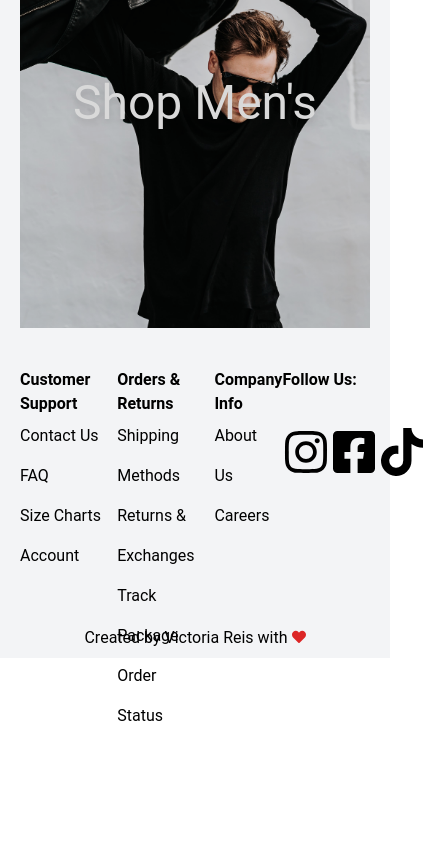
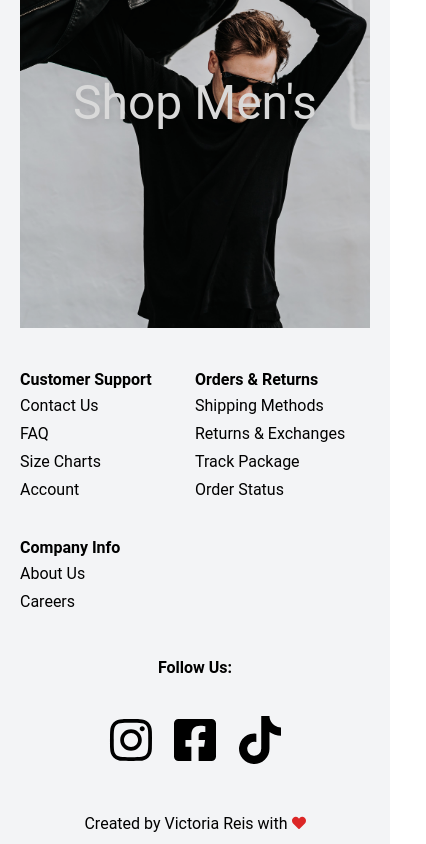
Before and after one commit to victoria-reis/e-commerce, a React (Create React App) app: page / in a window 390 px wide. Shown: the part 906-1750 px from the top of the page, 426 px wide, since content can reach past the window. Before the commit the page ends 1642 px from the top, so only its background shows below. Built offline with nearby package versions, Linux system fonts and the light colour scheme; no server answers.

Commit message:
made footer styles responsive

```diff
--- a/src/components/Footer.js
+++ b/src/components/Footer.js
@@ -10,10 +10,10 @@ import {
 const Footer = () => {
 	return (
 		<>
-			<section className="flex h-[250px] justify-between mt-10">
-				<div className="w-1/4">
+			<section className="mt-10 grid grid-cols-2 sm:grid-cols-3 lg:grid-cols-4 lg:mb-10">
+				<div className="flex flex-col">
 					<h3 className="font-semibold">Customer Support</h3>
-					<ul className="flex flex-col leading-10">
+					<ul className="flex flex-col leading-7 md:leading-10">
 						<li>
 							<Link>Contact Us</Link>
 						</li>
@@ -28,9 +28,9 @@ const Footer = () => {
 						</li>
 					</ul>
 				</div>
-				<div className="flex flex-col w-1/4">
+				<div className="flex flex-col">
 					<h3 className="font-semibold">Orders & Returns</h3>
-					<ul className="flex flex-col leading-10">
+					<ul className="flex flex-col leading-7 md:leading-10">
 						<li>
 							<a href="/">Shipping Methods</a>
 						</li>
@@ -45,9 +45,9 @@ const Footer = () => {
 						</li>
 					</ul>
 				</div>
-				<div className="flex flex-col w-1/6">
+				<div className="flex flex-col mt-8 sm:mt-0">
 					<h3 className="font-semibold">Company Info</h3>
-					<ul className="flex flex-col leading-10">
+					<ul className="flex flex-col leading-7 md:leading-10">
 						<li>
 							<a href="/">About Us</a>
 						</li>
@@ -56,9 +56,9 @@ const Footer = () => {
 						</li>
 					</ul>
 				</div>
-				<div className="xl:w-1/6 w-1/4">
-					<h4 className="font-semibold">Follow Us:</h4>
-					<ul className="flex mt-9 justify-between">
+				<div className="col-span-2 sm:col-span-3 lg:col-span-1 my-10 lg:mt-0 ">
+					<h4 className="font-semibold text-center lg:text-left">Follow Us:</h4>
+					<ul className="flex mt-9 md:justify-between justify-evenly w-[60%] mx-auto lg:mx-0 lg:w-auto xl:w-[80%] 2xl:w-[60%] sm:w-[40%]">
 						<li className="text-5xl">
 							<a href="https://www.instagram.com/">
 								<FaInstagram />
```
